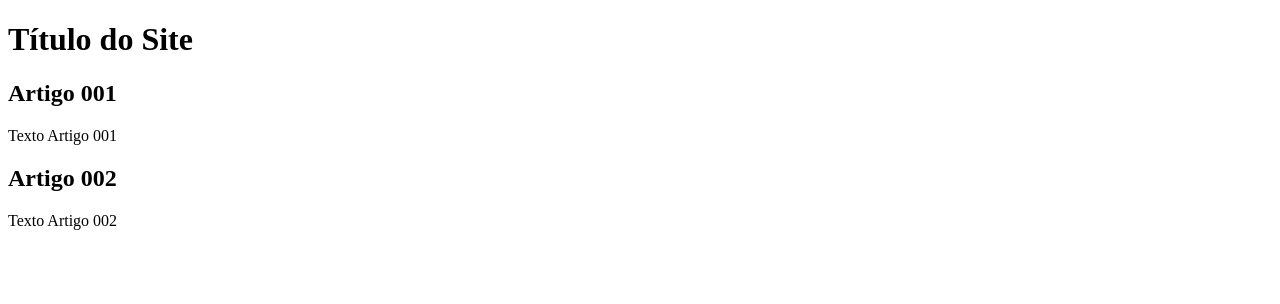
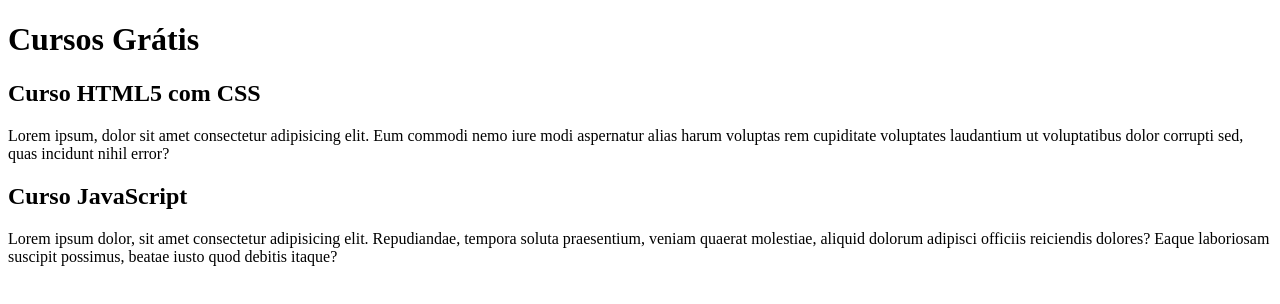
Before and after one commit to RaulSCoelho/projeto-site, a plain HTML site: page index.html in a window 1280 px wide. Drawn offline with Linux system fonts and the light colour scheme.

Commit message:
Update index.html

```diff
--- a/index.html
+++ b/index.html
@@ -9,15 +9,15 @@
 <body>
     <main>
         <header>
-            <h1>Título do Site</h1>
+            <h1>Cursos Grátis</h1>
         </header>
         <article>
-            <h2>Artigo 001</h2>
-            <p>Texto Artigo 001</p>
+            <h2>Curso HTML5 com CSS</h2>
+            <p>Lorem ipsum, dolor sit amet consectetur adipisicing elit. Eum commodi nemo iure modi aspernatur alias harum voluptas rem cupiditate voluptates laudantium ut voluptatibus dolor corrupti sed, quas incidunt nihil error?</p>
         </article>
         <article>
-            <h2>Artigo 002</h2>
-            <p>Texto Artigo 002</p>
+            <h2>Curso JavaScript</h2>
+            <p>Lorem ipsum dolor, sit amet consectetur adipisicing elit. Repudiandae, tempora soluta praesentium, veniam quaerat molestiae, aliquid dolorum adipisci officiis reiciendis dolores? Eaque laboriosam suscipit possimus, beatae iusto quod debitis itaque?</p>
         </article>
     </main>
 </body>
```
